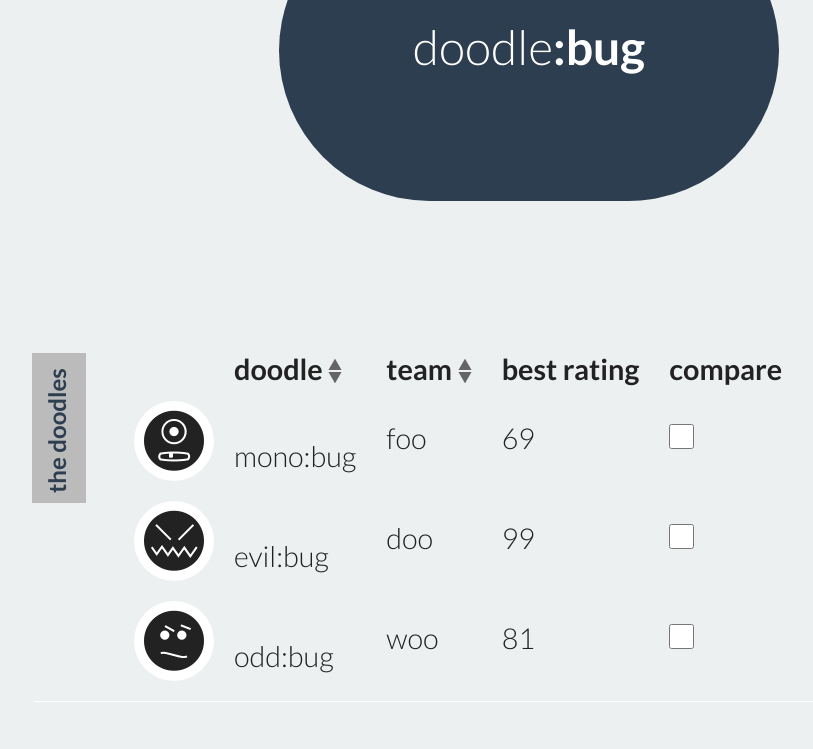
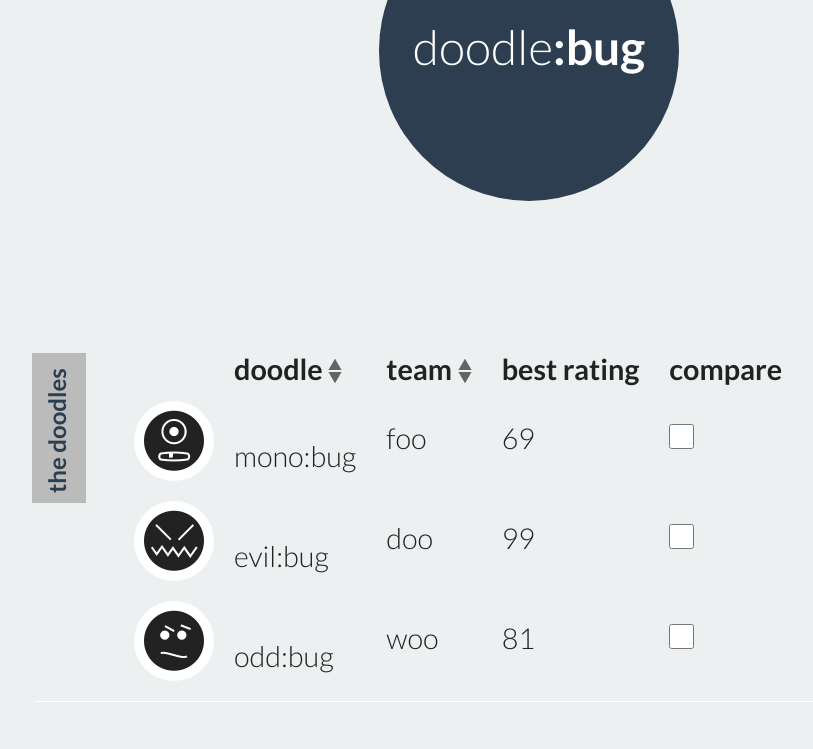
Before and after one commit to russellf9/Doodles-Code-Challenge, a website: page index.html in a window 1280 px wide. Shown: the top 749 px of the page, without its empty margins (111-924 px from the left). Drawn offline with nearby package versions, Linux system fonts and the light colour scheme.

Commit message:
Change header to circle

```diff
--- a/css/doodlebug.css
+++ b/css/doodlebug.css
@@ -44,7 +44,12 @@ input[type="checkbox"]:hover {
     box-shadow:0px 0px 10px #1300ff;
 }
 
-header,
+header{
+  max-width:990px;
+  min-width:300px;
+  margin:0 auto;
+}
+
 section {
   max-width:990px;
     min-width:500px;
```
